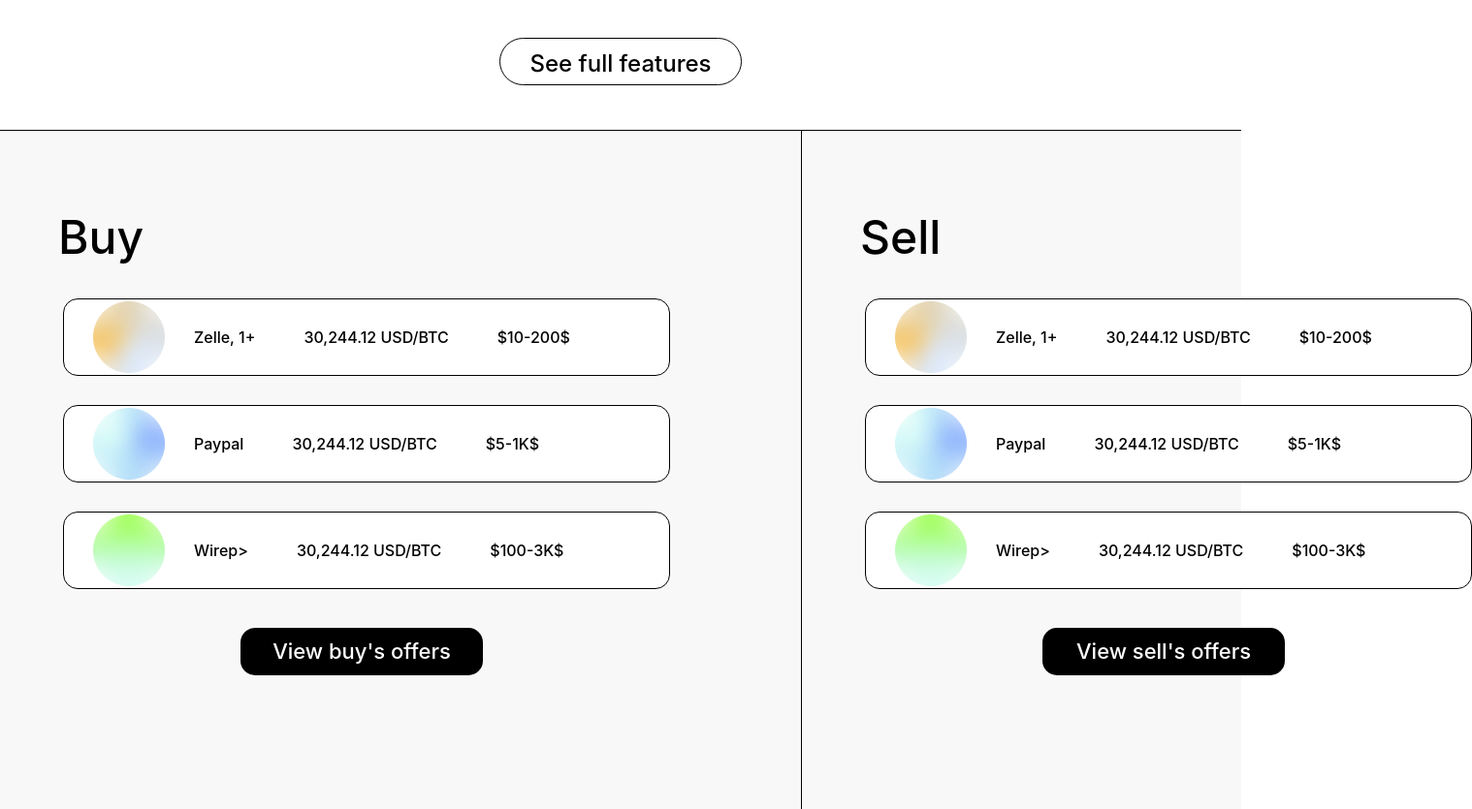
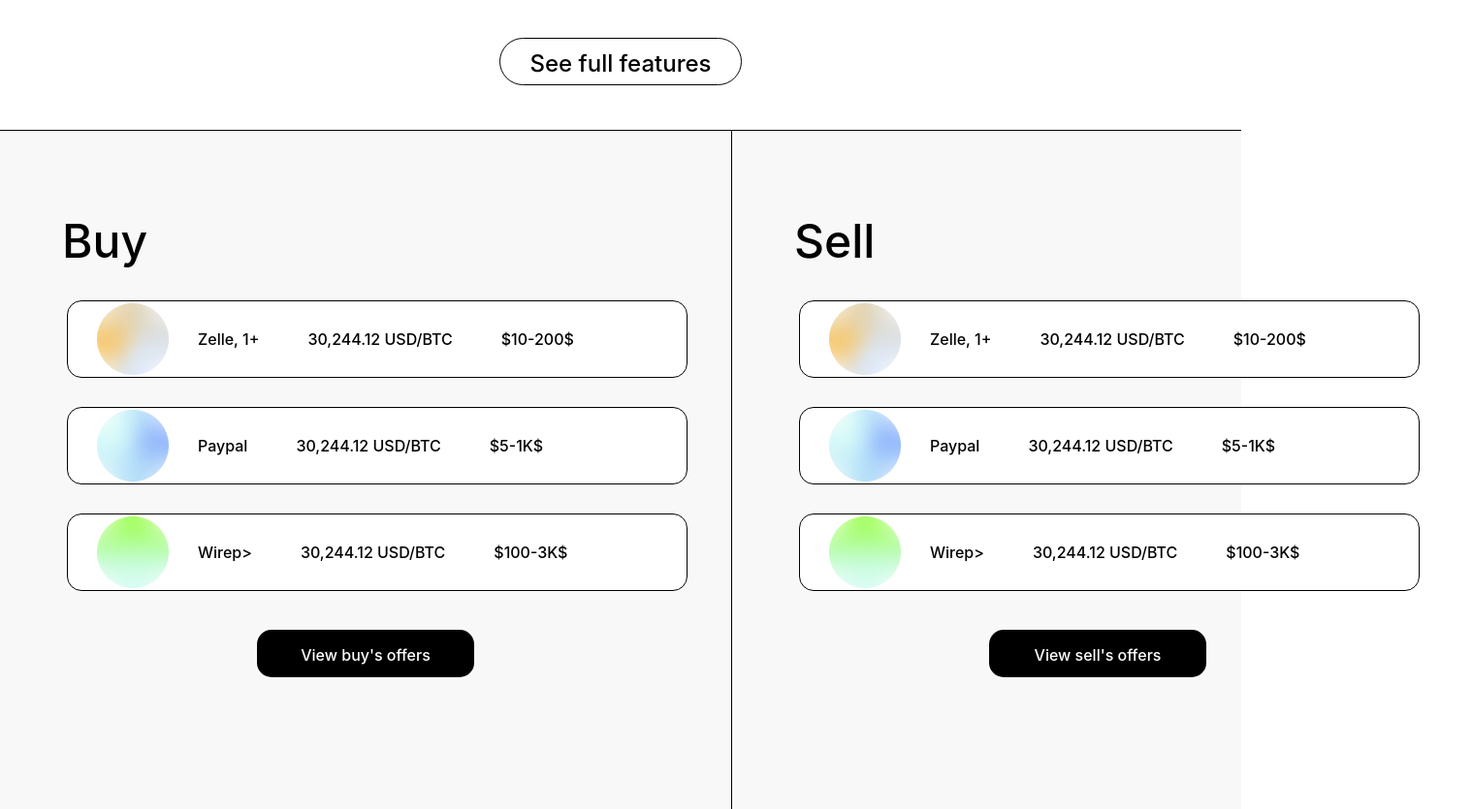
Before and after one commit to mahedihasan05/project1, a plain HTML site: page index.html in a window 1280 px wide. Shown: the part 1780-2615 px from the top of the page at 97% size, 1518 px wide, since content can reach past the window. Drawn offline with Linux system fonts and the light colour scheme.

Commit message:
buysell section updated

```diff
--- a/style.css
+++ b/style.css
@@ -298,21 +298,17 @@ body {
     background-color: #F8F8F8;
     display: grid;
     grid-template-columns: repeat(2, 1fr);
-    gap: 5rem;
     margin: 0 auto;
+}
 .sell{
-        width: 50%;
     border-left: 1px solid #000000;
 }
-
 .buy, .sell{
     width: 50%;
     height: 700px;
-        /* margin: 0 auto; */
     display: grid;
     grid-template-rows: repeat(3, minmax(0, 1fr));
-        padding: 60px;
-
+    padding: 4rem;
 
 
     & h3{
@@ -322,14 +318,15 @@ body {
         padding: 20px;
         margin-left: -20px;
     }
-
+}
 
 .div_123{
     margin-top: -110px;
     width: 626px;
     height: 368px;
+}
 .div_1, .div_2, .div_3{
-                width: 626px;
+    width: 40rem;
     height: 80px;
     margin: 30px 5px;
     border: 1px solid #000000;
@@ -340,31 +337,23 @@ body {
     justify-items: center;
     gap: 10px;
     padding:0 30px;
-
     & p{
         padding: 0 20px;
     }
-
-            }
 }
 
-
 .buy_button{
-            width: 250px;
+    width: 14rem;
     height: 49px;
-            padding: 11px 28px;
+    padding: 1rem 2rem;
     background-color: #000000;
     border-radius: 15px;
     border: none;
     color: #FFFFFF;
-            font-size: 22px;
+    font-size: 1rem;
     font-weight: 500;
     text-align: center;
     margin: 40px auto;
-
-        }
-
-    }
 
 }
 
```
Lines whose indentation alone changed are shown as unchanged.
